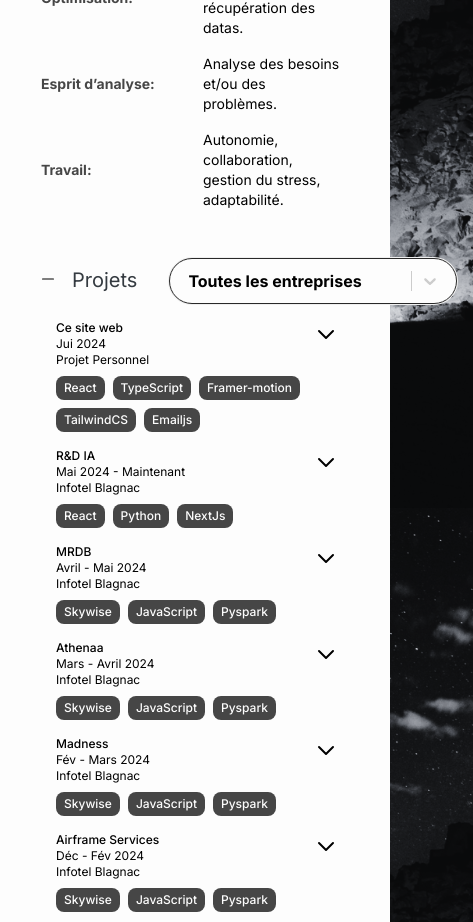
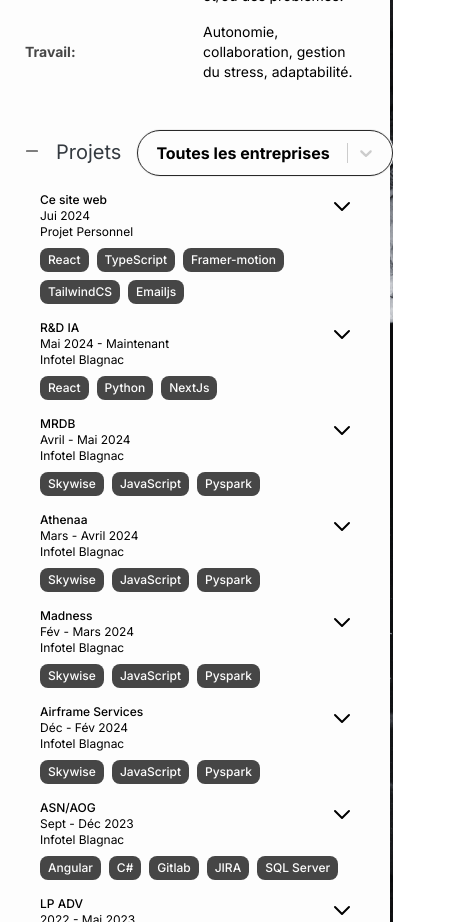
Before and after one commit to ThomasC317/websiteV2, a Next.js app: page /work in a window 390 px wide. Shown: the part 1180-2102 px from the top of the page, 473 px wide, since content can reach past the window. Built offline with nearby package versions, Linux system fonts and the light colour scheme.

Commit message:
responsive update on work page

```diff
--- a/app/globals.css
+++ b/app/globals.css
@@ -309,6 +309,12 @@ h3 {
   width: 20rem;
 }
 
+@media only screen and (max-width: 1024px) {
+  .select-width {
+    width: 16rem;
+  }
+  }
+
 .expanded-card {
   overflow: hidden;
   transition: max-height 0.3s ease, opacity 0.3s ease;
--- a/app/work/page.tsx
+++ b/app/work/page.tsx
@@ -217,7 +217,7 @@ const Experiences = () => {
           style={{ position: "relative", zIndex: 1 }}
         >
           <div>
-            <div className="px-4 sm:px-8">
+            <div className="lg:px-8">
               <div className="text-lg sm:text-2xl">
                 Ingénieur développeur Full-stack situé sur Toulouse, France.
                 <br />
--- a/components/component/contact.tsx
+++ b/components/component/contact.tsx
@@ -9,6 +9,7 @@ import { useTheme } from "@/components/context/themeContext";
 const Contact = () => {
   const [modalIsOpen, setModalIsOpen] = useState(false);
   const [modalContent, setModalContent] = useState('');
+  const [emailSent, setEmailSent] = useState(false);
   const { color } = useTheme();
   const appElement = typeof document !== 'undefined' ? document.getElementById('form') : null;
   const [formData, setFormData] = useState({
@@ -47,11 +48,13 @@ const Contact = () => {
     setModalContent("Votre mail a bien été envoyé ! Je reviens vers vous au plus vite !");
     emailjs.send(serviceID, templateID, formData, userID)
       .then(() => {
+        setEmailSent(true);
         setModalContent("Votre mail a bien été envoyé ! Je reviens vers vous au plus vite !");
         setModalIsOpen(true);
         setIsSent(true);
         e.target.reset();
       }, () => {
+        setEmailSent(false);
         setModalContent("Échec de l'envoi du mail. Veuillez réessayer plus tard.");
         setModalIsOpen(true);
         setIsSent(true);
@@ -145,24 +148,23 @@ const Contact = () => {
             zIndex: 1040
           },
         }}
-
       >
         <div style={{ marginBottom: '10px', fontSize: '2em' }}>
-          {isSent ? '✅' : '❌'}
+          {emailSent ? '✅' : '❌'}
         </div>
-        <h2 style={{ margin: '0', marginBottom: '10px' }}>{isSent ? 'Succès !' : 'Erreur !'}</h2>
+        <h2 style={{ margin: '0', marginBottom: '10px' }}>{emailSent ? 'Succès !' : 'Erreur !'}</h2>
         <p>{modalContent}</p>
         <button
           onClick={closeModal}
           style={{
             marginTop: '20px',
+            backgroundColor: '#007BFF',
             color: 'white',
             border: 'none',
             borderRadius: '5px',
             padding: '10px 20px',
             cursor: 'pointer'
           }}
-          className={`w-full bg-${color}-950`}
         >
           Fermer
         </button>
--- a/components/component/customSelect.tsx
+++ b/components/component/customSelect.tsx
@@ -56,7 +56,7 @@ const CustomSelect = ({ handleCompanyChange, companyOptions }) => {
   };
 
   return (
-    <div className={`select-width rounded-3xl text-md sm:text-lg ml-4 px-4 py-2`}>
+    <div className={`select-width rounded-3xl ml-4 lg:px-4 py-2`}>
       <Select
         onChange={handleCompanyChange}
         styles={customStyles}
```
